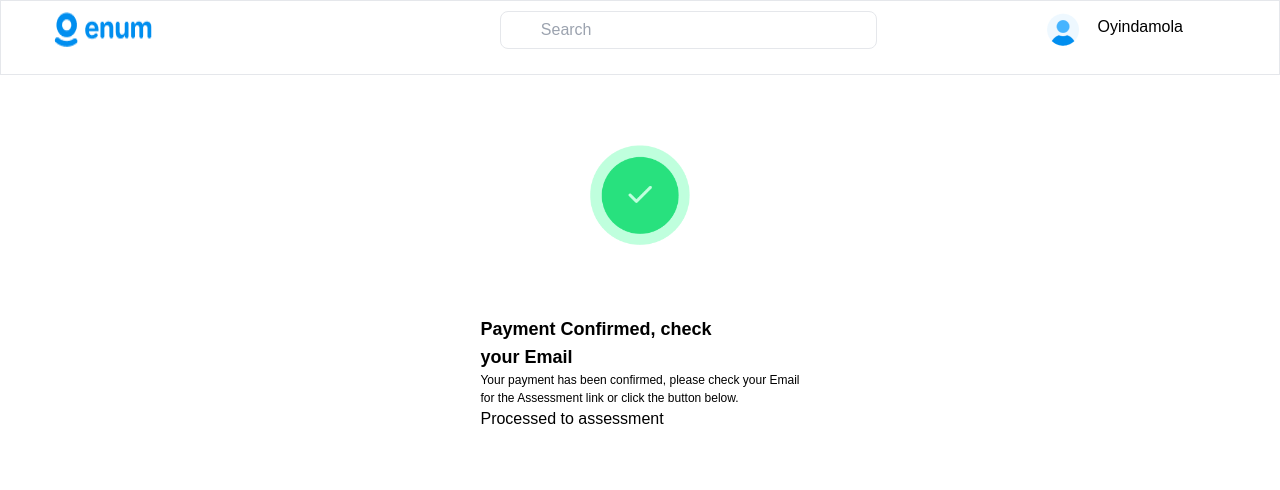
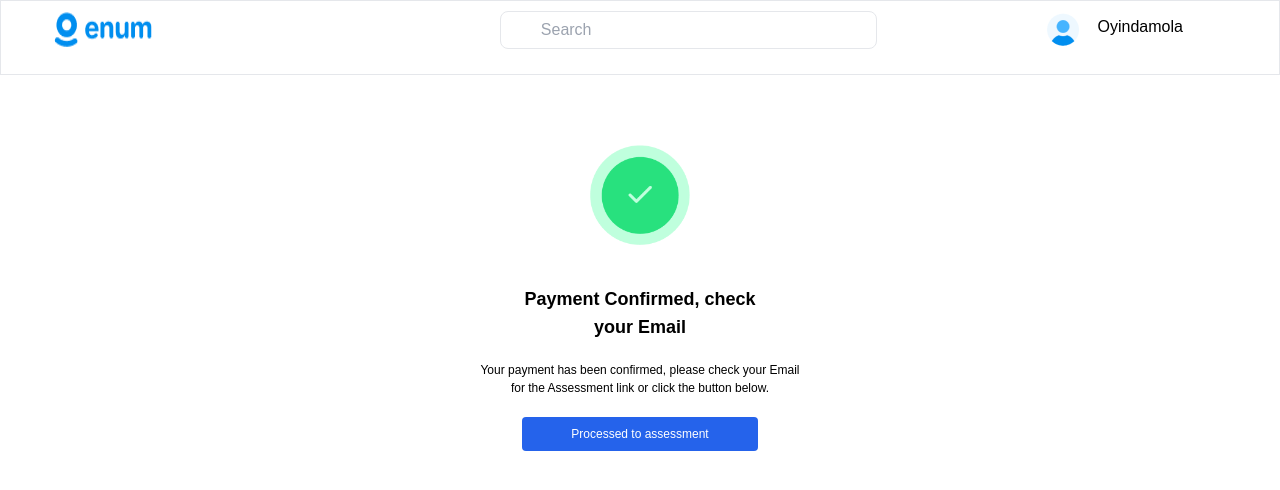
Before and after one commit to Yisaterese/enum-task, a Next.js app: page /confirmPayment in a window 1280 px wide. Shown: the top 490 px of the page. Built offline with nearby package versions, Linux system fonts and the light colour scheme; some icons are missing.

Commit message:
restyled applicationFeepayment

```diff
--- a/app/globals.css
+++ b/app/globals.css
@@ -20,10 +20,14 @@ body {
   font-family: Arial, Helvetica, sans-serif;
 }
 
-.button{
+.button {
   background-color: #2563eb;
-  border-radius: 0.375rem;
+  border-radius: 4px;
   color: white;
-  padding: 8px  8px 8px 8px;
-  font-size: 13px;
+  padding: 8px;
+  font-size: 12px;
+  width: 50%;
+  margin: auto;
+  display: flex;
+  justify-content: center;
 }
--- a/component/paymentConfirmed.tsx
+++ b/component/paymentConfirmed.tsx
@@ -7,19 +7,27 @@ import Link from 'next/link';
 const ConfirmPayment:React.FC<ConfirmPaymentProps>=({text,link})=>{
     return(
         <div className={''} style={{paddingRight:'400px',paddingLeft:'400px',justifyItems:'center'}}>
-            <div className={" "} style={{margin:'70px 32px'}}>
+            <div  style={{margin:'70px 32px 40px '}}>
                 <Image src={SuccessIcon} alt={'successIcon'} className={' w-[100px] h-[100px] '} />
             </div>
+
             <div className={'text-black justify-items-center '}>
-                <p className={'text-lg font-bold py-5  mx-[120px] justify-items-center'}>Payment Confirmed, check <p >your Email</p></p>
-                <p className={'text-[12px] py-5 justify-items-center '}>Your payment has been confirmed, please check your Email <p >
+                <p className={'text-lg font-bold  '} style={{margin:'0 120px 0 120px',justifyItems:'center'}} >Payment Confirmed, check <p >your Email</p></p>
+                <p className={''} style={{
+                    fontSize:'12px',
+                    padding:'20px 0 20px 0',
+                    justifyItems:'center'
+                }}>Your payment has been confirmed, please check your Email <p >
                     for the
                     Assessment link or click the button below.
                 </p>
                 </p>
-                <Link href={link}>
-                    <Button word={text} className="butto" />
-                </Link>
+                <div className={' '}>
+                    <Link href={link}>
+                        <Button word={text} className="button" />
+                    </Link>
+                </div>
+
 
             </div>
         </div>
```
